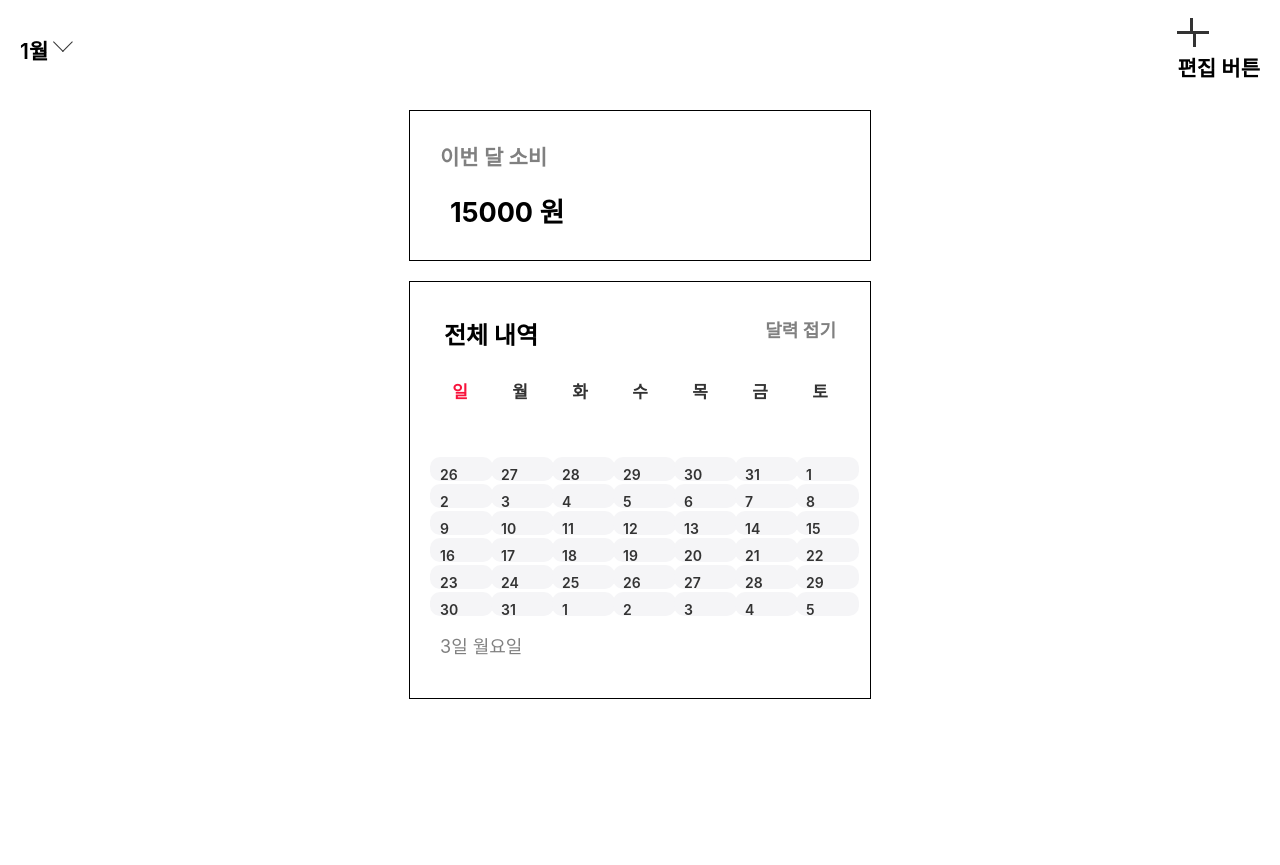
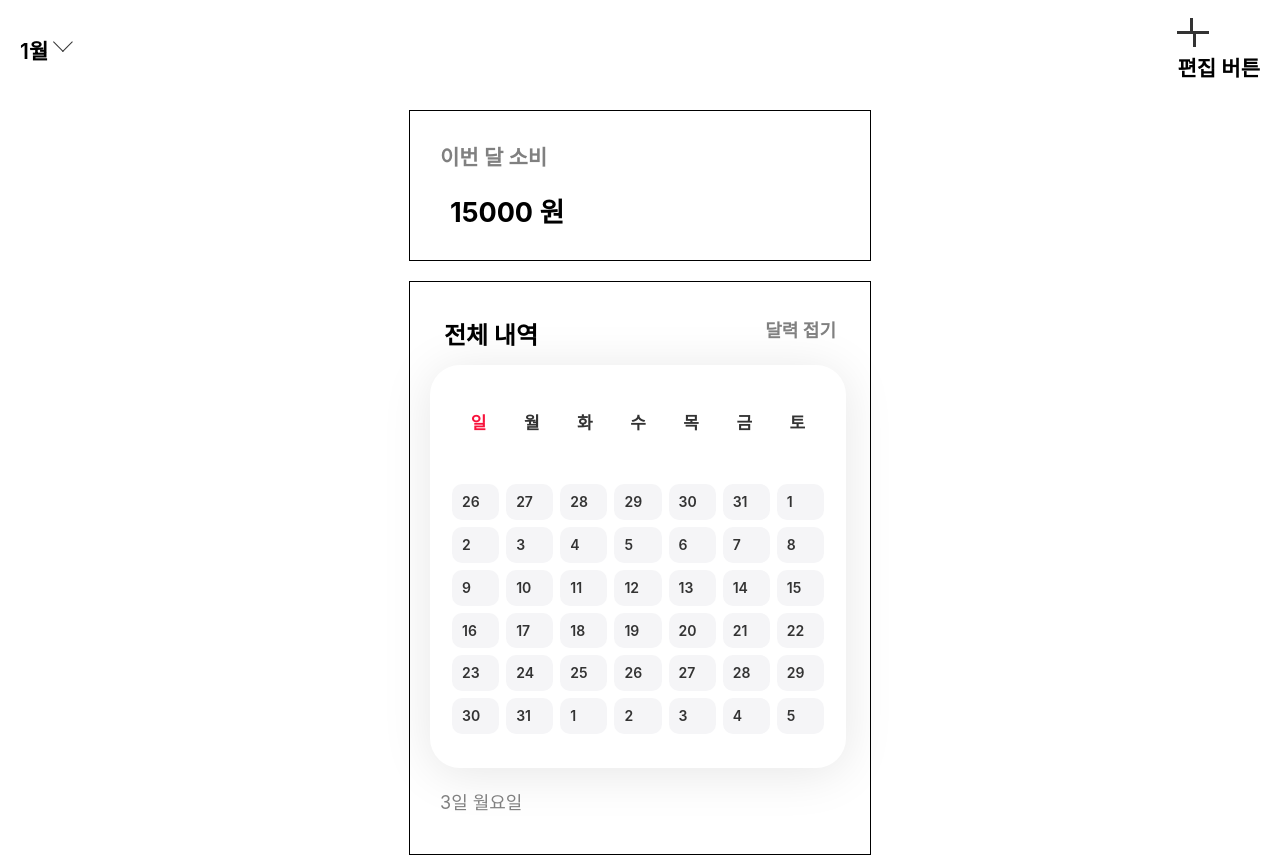
Before and after one commit to ybw903/Financial-ledger, a React (Create React App) app in the folder client/: page / in a window 1280 px wide. Before the commit the page ends 800 px from the top, so only its background shows below. Built offline with nearby package versions, Linux system fonts and the light colour scheme.

Commit message:
style: calendar style

```diff
--- a/client/src/components/Calendar/index.style.ts
+++ b/client/src/components/Calendar/index.style.ts
@@ -3,6 +3,21 @@ import styled from 'styled-components'
 interface IDayIndicator {
   isHoliday: boolean
 }
+
+interface ICalendar {
+  isOpen: boolean
+}
+
+export const CalendarSection = styled.div<ICalendar>`
+  display: ${(props) => (props.isOpen ? 'flex' : 'none')};
+  flex-direction: column;
+  padding: 34px 22px;
+  box-shadow: 0px 5px 50px rgba(0, 0, 0, 0.1);
+  border-radius: 30px;
+  padding: 34px 22px;
+  width: 372px;
+  height: calc(372px * 0.9);
+`
 
 export const CalendarHeader = styled.div`
   display: grid;
@@ -46,6 +61,7 @@ export const DateCell = styled.div`
   font-weight: 600;
   font-size: 14px;
   line-height: 16px;
+  box-sizing: border-box;
 `
 
 export const DateIndicator = styled.div`
--- a/client/src/components/Calendar/index.tsx
+++ b/client/src/components/Calendar/index.tsx
@@ -2,6 +2,7 @@ import * as React from 'react'
 import {
   CalendarBody,
   CalendarHeader,
+  CalendarSection,
   DateCell,
   DateIndicator,
   DayIndicator,
@@ -77,10 +78,10 @@ const Calendar: React.FC<ICalendar> = (props) => {
   }, [props.date, getNewCalendarDate])
 
   return (
-    <div style={props.isOpen ? {} : { display: 'none' }}>
+    <CalendarSection isOpen={props.isOpen}>
       <CalendarHeader>{drawCalendarHeader()}</CalendarHeader>
       <CalendarBody>{drawCalendarBody()}</CalendarBody>
-    </div>
+    </CalendarSection>
   )
 }
 
```
